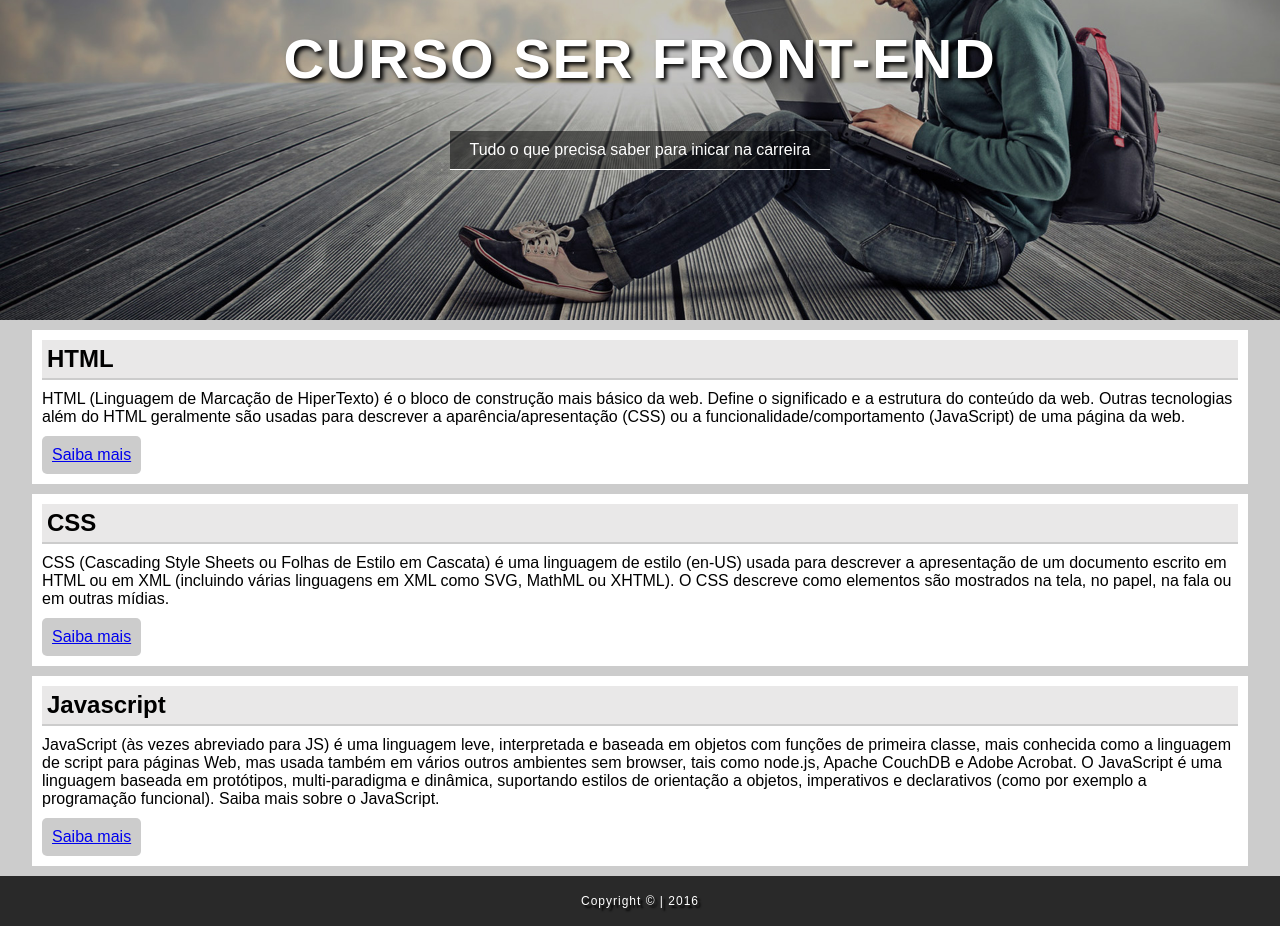
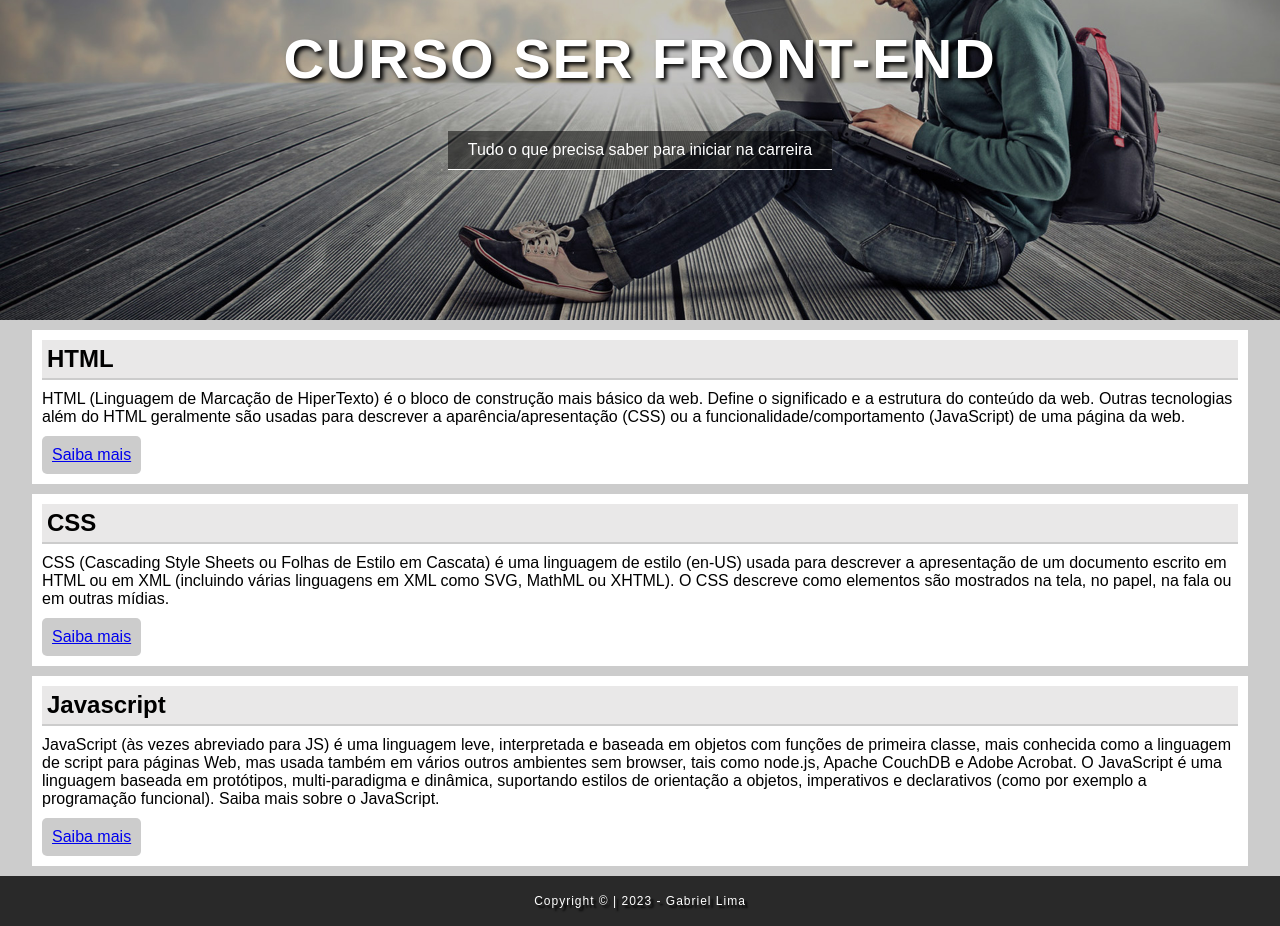
Before and after one commit to gabb-z/Projeto-SerFrontEnd, a plain HTML site: page index.html in a window 1280 px wide. Shown: the part 180-1106 px from the top of the page. Drawn offline with Linux system fonts and the light colour scheme.

Commit message:
v1.1 - Alter. Footer

```diff
--- a/index.html
+++ b/index.html
@@ -33,7 +33,7 @@
             </h1>
 
             <p>
-                Tudo o que precisa saber para inicar na carreira
+                Tudo o que precisa saber para iniciar na carreira
             </p>
         </div>
     </header>
@@ -86,7 +86,7 @@
 
     <footer class="footer-bar">
         <p>
-            Copyright &copy; | 2016
+            Copyright &copy; | 2023 - Gabriel Lima
         </p>
     </footer>
 </body>
```
